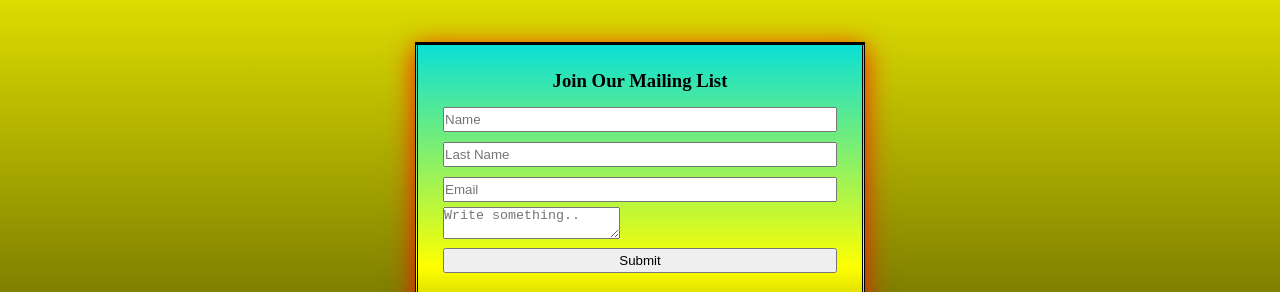
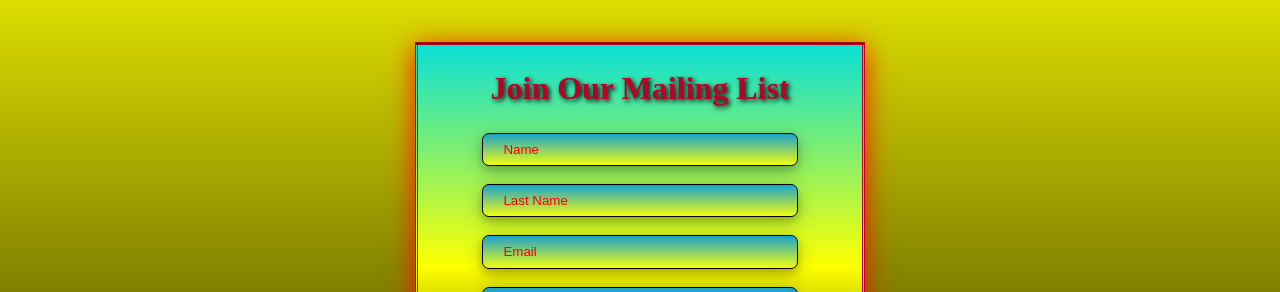
Before and after one commit to 1sfaccia1/check_me_out, a plain HTML site: page index.html in a window 1280 px wide. Shown: the part 2508-2800 px from the top of the page. Drawn offline with Linux system fonts and the light colour scheme.

Commit message:
commit it

```diff
--- a/css/style.css
+++ b/css/style.css
@@ -23,13 +23,17 @@
 }
 
 #nav-bar {
-  display: inline-block;
+  display: block;
+  margin-left: 50%;
 }
 
 a {
   text-decoration: none;
   margin: 0px 10px;
-  color: #bc0024;
+  color: darkblue;
+  text-shadow: 2px 2px 5px #fffdfc;
+
+
 }
 
 a:hover {
@@ -68,16 +72,16 @@ p {
   background-image: linear-gradient(#000, #0be0d6);
 }
 
-
 #leed {
   text-align: center;
   padding-top: 30px;
   margin-left: 25px;
   color: #bc0024;
+
 }
 
 #closeUp {
-  background-image: linear-gradient(#0be0d6,#000);
+  background-image: linear-gradient(#0be0d6, #000);
   box-shadow: 0px 5px 25px rgba(255, 0, 0, 0.87);
   border-radius: 5px;
   padding: 20px;
@@ -108,7 +112,7 @@ p {
 }
 
 #page3 {
- background-image: linear-gradient(#0be0d6, yellow);
+  background-image: linear-gradient(#0be0d6, #ffff00);
   color: rgb(255, 255, 255);
 }
 
@@ -119,23 +123,21 @@ padding: 0 20px;
   float: left;
   display: block;
   box-sizing: border-box;
+}
 
-}
-#discription h1{
+#discription h1 {
   text-align: center;
   margin-bottom: 1.6em;
   color: #fafaf6;
   text-shadow: 2px 2px 5px red;
 }
 
-#discription h3{
+#discription h3 {
   color: #fafaf6;
   text-shadow: 2px 2px 5px red;
 }
 
-
-
-#video{
+#video {
   width: 40%;
   margin: 5% auto;
   padding: 1.6em;
@@ -144,16 +146,13 @@ box-sizing: border-box;
   box-sizing: border-box;
 }
 
-#video iframe{
+#video iframe {
   box-shadow: 0px 5px 30px rgba(255, 0, 0, 0.87);
   border: 1px solid #000;
 }
 
-
-
 #page4 {
-  background-image: linear-gradient(yellow, #000);
-
+  background-image: linear-gradient(#ffff00, #000);
   height: 100vh;
 }
 
@@ -165,23 +164,66 @@ box-sizing: border-box;
 }
 
 #form {
-  background-image: linear-gradient(#0be0d6, yellow, #000);
+  background-image: linear-gradient(#0be0d6, #ffff00, #000);
   height: 100%;
   padding: 25px;
   border-style: double;
   box-shadow: 0px 5px 25px rgba(255, 0, 0, 0.87);
+  color: #bc0024;
 }
 
-#form input {
-  height: 25px;
-  width: 100%;
-  margin: 5px auto;
+#form input[type="text"], input[type="email"] {
+  height: 2.5em;
+  width: 80%;
+  display: block;
+  margin: 0 auto;
+  padding-left: 20px;
+  border-radius: 7px;
+  background-image: linear-gradient(#1ba3cc, #f1fd0f);
+  box-shadow: 0 4px 8px 0 rgba(0, 0, 0, 0.2), 0 6px 20px 0 rgba(0, 0, 0, 0.19);
+  border: 1px solid #000;
+}
+
+#form textarea {
+  height: 8em;
+  width: 80%;
+  display: block;
+  margin: 0 auto;
+  padding: 10px 0 0 20px;
+  border-radius: 7px;
+  background-image: linear-gradient(#1ba3cc, #f1fd0f);
+  box-shadow: 0 4px 8px 0 rgba(0, 0, 0, 0.2), 0 6px 20px 0 rgba(0, 0, 0, 0.19);
+  border: 1px solid #000;
+}
+
+#form input[type="submit"] {
+  width: 30%;
+  height: 2.5em;
+  float: right;
+  margin-right: 10%;
+  border-radius: 7px;
+  background-image: linear-gradient(#1ba3cc, #f1fd0f);
+  box-shadow: 0 4px 8px 0 rgba(0, 0, 0, 0.2), 0 6px 20px 0 rgba(0, 0, 0, 0.19);
+  border: 1px solid #000;
+  cursor: pointer;
 }
 
 #form h3 {
+  font-size: 2em;
   text-align: center;
-  margin-bottom: 10px;
+  margin-bottom: .8em;
+  color: #bc0024;
+  text-shadow: 2px 2px 5px #000;
 }
+
+::placeholder {
+  /* Chrome, Firefox, Opera, Safari 10.1+ */
+  color: red;
+  opacity: 1;
+  /* Firefox */
+}
+
+
 
 footer {
   background-color: #000;
```
Lines whose indentation alone changed are shown as unchanged.
